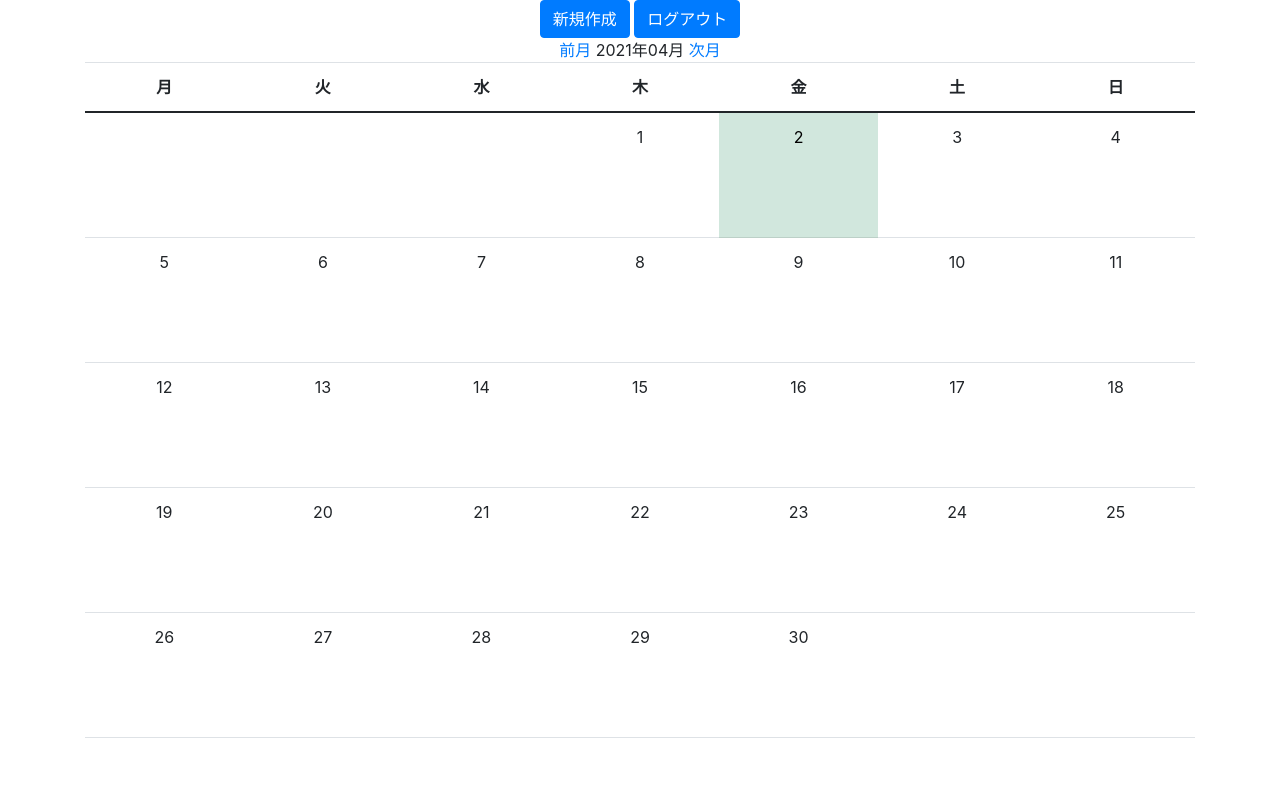
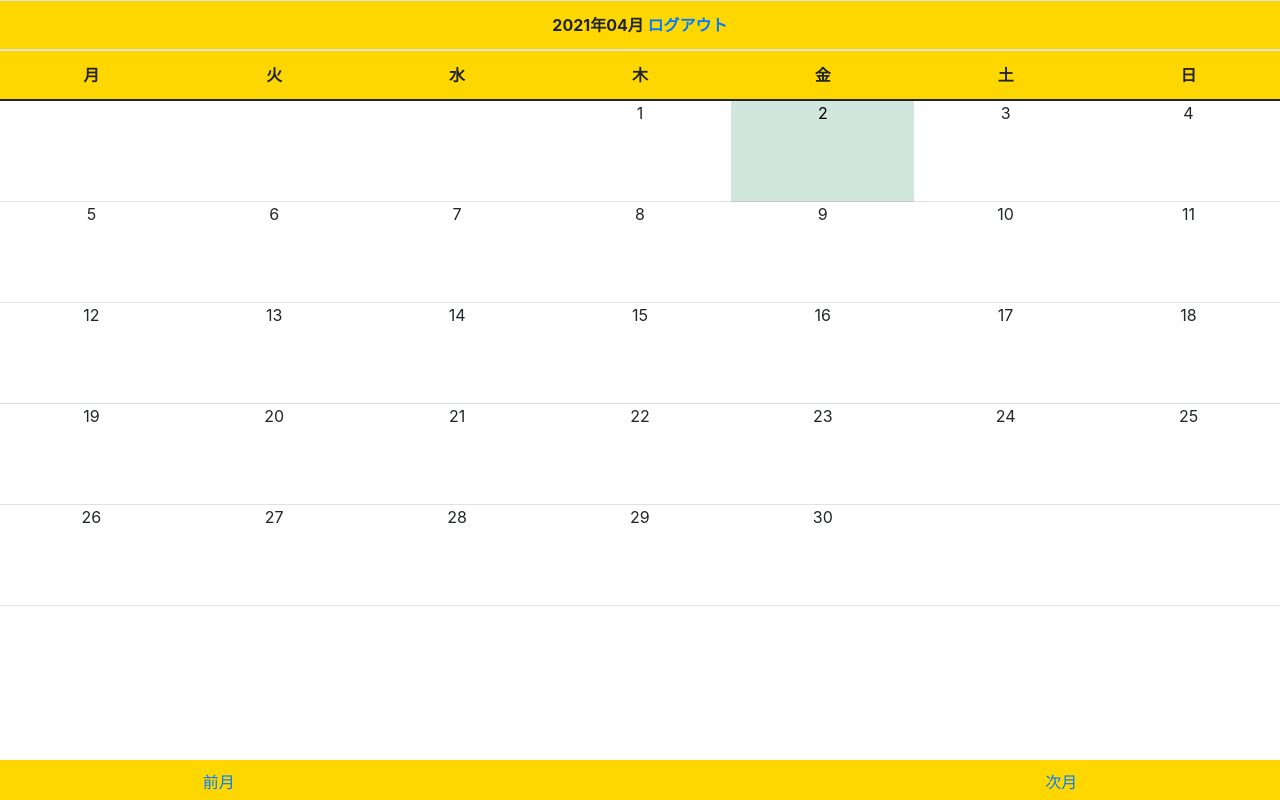
Before and after one commit to shou9/mustle_calendar, a Django app: page /month_with_schedule/2021/04/ in a window 1280 px wide. Run offline with Django 3.2, Linux system fonts and the light colour scheme; the visitor is signed in with stand-in values (Sample User, id 1); data that the repository does not hold is empty; some libraries are stand-ins or nearby versions.

Commit message:
#2 month画面実装途中

```diff
--- a/mustlecalendarproject/templates/base.html
+++ b/mustlecalendarproject/templates/base.html
@@ -9,6 +9,7 @@
   <!-- Bootstrap CSS -->
   <link href="https://cdn.jsdelivr.net/npm/bootstrap@5.0.0-beta3/dist/css/bootstrap.min.css" rel="stylesheet"
     integrity="sha384-eOJMYsd53ii+scO/bJGFsiCZc+5NDVN2yr8+0RDqr0Ql0h+rP48ckxlpbzKgwra6" crossorigin="anonymous" />
+  <link href='https://css.gg/add.css' rel='stylesheet'>
 
   <title>筋トレカレンダー</title>
 </head>
@@ -17,7 +18,7 @@
   {% load bootstrap4 %} {# import bootstrap4/bootstrap3 #}
   {% bootstrap_css %} {# Embed Bootstrap CSS #}
   {% bootstrap_javascript jquery='full' %} {# Embed Bootstrap JS+jQuery #}
-  <div class="container">{% block content %} {% endblock content %}</div>
+  {% block content %} {% endblock content %}
 
   <!-- Optional JavaScript; choose one of the two! -->
 
--- a/mustlecalendarproject/templates/month.html
+++ b/mustlecalendarproject/templates/month.html
@@ -1,38 +1,57 @@
 {% extends 'base.html' %}
 {% block content %}
 <style>
-  table {
-    table-layout: fixed;
-  }
-
   td>div {
     height: 100px;
   }
 
-  li {
-    height: 16px;
+  li#category {
+    height: 14px;
     font-size: 10px;
     list-style-type: none;
+  }
+
+  .site-footer {
+    display: flex;
+    position: fixed;
+    width: 100%;
+    bottom: 0;
+    justify-content: space-around;
+    background: gold;
+    height: 40px;
+    padding-top: 10px
+  }
+
+  .table {
+    table-layout: fixed;
+    margin-bottom: 3rem;
+  }
+
+  .table thead th {
+    position: sticky;
+    top: 0;
+    background: gold;
+  }
+
+  .create-button {
+    border-radius: 100%;
   }
 </style>
 
 {% if user.is_authenticated %}
 
-<a href="{% url 'app:create' %}" class="btn btn-primary">新規作成</a>
-<a href="{% url 'app:logout' %}" onclick='return confirm(" 本当にログアウトしますか?")' class="btn btn-primary">ログアウト</a>
-
-<div>
-  <a href="{% url 'app:month_with_schedule' month_previous.year month_previous.month %}">
-    前月
-  </a>
-  {{ month_current | date:"Y年m月" }}
-  <a href="{% url 'app:month_with_schedule' month_next.year month_next.month %}">
-    次月
-  </a>
-</div>
-
 <table class="table">
   <thead>
+    <tr>
+      <th colspan="7">
+        <li style="display: inline">
+          {{ month_current | date:"Y年m月" }}
+        </li>
+        <li style="display: inline">
+          <a href="{% url 'app:logout' %}" onclick='return confirm(" 本当にログアウトしますか?")'>ログアウト</a>
+        </li>
+      </th>
+    </tr>
     <tr>
       {% for w in week_names %}
       <th>{{ w }}</th>
@@ -45,9 +64,9 @@
     <tr>
       {% for day, schedule in day_schedule.items %}
       {% if now == day %}
-      <td class="table-success">
+      <td class="table-success" style="padding:0px">
         {% else %}
-      <td>
+      <td style="padding:0px">
         {% endif %}
         <div>
           {% if month_current.month == day.month %}
@@ -55,18 +74,18 @@
           <a href="{% url 'app:detail' schedule.id %}">
             {{ day.day }}
           </a>
-          <li>({{ schedule.get_place_display }})</li>
+          <li id="category">({{ schedule.get_place_display }})</li>
           {% if schedule.category_pectoral %}
-          <li style="color:red">胸筋</li>
+          <li id="category" style="color:red">胸筋</li>
           {% endif %}
           {% if schedule.category_abs %}
-          <li style="color:blue">腹筋</li>
+          <li id="category" style="color:blue">腹筋</li>
           {% endif %}
           {% if schedule.category_spine %}
-          <li style="color:green">背筋</li>
+          <li id="category" style="color:green">背筋</li>
           {% endif %}
           {% if schedule.category_run %}
-          <li style="color:orange">ラン</li>
+          <li id="category" style="color:orange">ラン</li>
           {% endif %}
           {% else %}
           {{ day.day }}
@@ -80,6 +99,22 @@
   </tbody>
 </table>
 
+<footer class="site-footer">
+  <li style="display: inline">
+    <a href="{% url 'app:month_with_schedule' month_previous.year month_previous.month %}">
+      前月
+    </a>
+  </li>
+  <li style="display: inline">
+    <a href="{% url 'app:create' %}" class="gg-add" style="color:black"></a>
+  </li>
+  <li style="display: inline">
+    <a href="{% url 'app:month_with_schedule' month_next.year month_next.month %}">
+      次月
+    </a>
+  </li>
+</footer>
+
 {% else %}
 ログインしてください
 <a href="{% url 'app:login' %}" class="btn btn-primary">ログイン</a>
```
